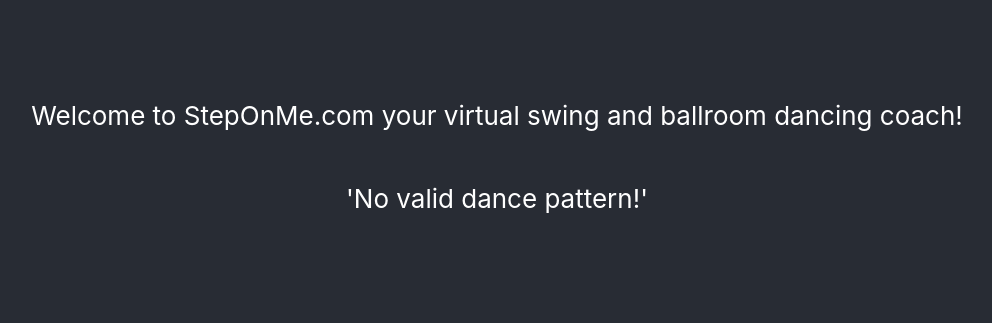
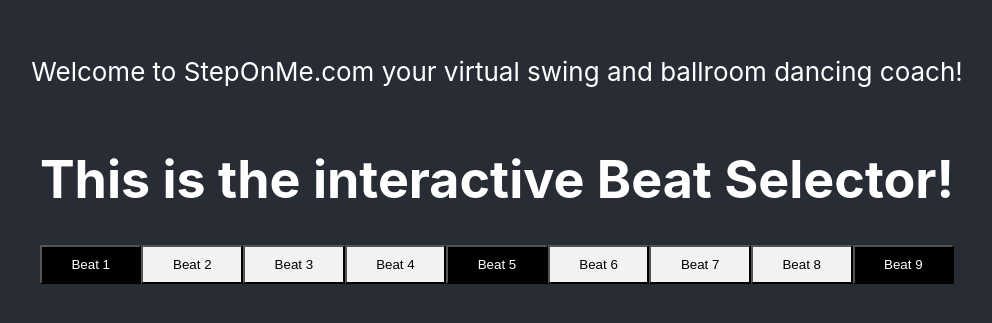
Before and after one commit to arcticpolarbear/step-on-me, a React (Create React App) app: page / in a window 1280 px wide. Shown: the part 243-566 px from the top of the page, without its empty margins (143-1135 px from the left). Built offline with nearby package versions, Linux system fonts and the light colour scheme.

Commit message:
move displayBeat function to CoachInterface component

```diff
--- a/src/components/coach/ui/BeatSelector.css
+++ b/src/components/coach/ui/BeatSelector.css
@@ -10,6 +10,7 @@
 
 .first-beat {
   flex: 1;
-  background-color: #f2f2f2;
+  color: white;
+  background-color: black;
   padding: 10px;
 }
--- a/src/components/coach/ui/BeatSelector.tsx
+++ b/src/components/coach/ui/BeatSelector.tsx
@@ -1,28 +1,31 @@
 import React from 'react'
-import { dancePattern } from '../../../datatypes/datatypes';
+import { BeatSelectorProps } from '../../../interfaces/CoachInterface';
 import './BeatSelector.css'
 
-
 //BeatSelector allows users to view steps on a selected beat.
-function BeatSelector(props: dancePattern) {
-    if (!props.beats || !props.steps || !props.signature) {
-        // handleError('BeatSelector did not receive a valid dance patern!');
+const BeatSelector:React.FC<BeatSelectorProps> = ({pattern, displayBeat}) => {
+    //might want to remove this check after a check is implemented in "updatePattern()"
+    if (!pattern.beats || !pattern.steps || !pattern.signature) {
+        // handleError('BeatSelector did not receive a valid dance pattern!');
         return(<p>'No valid dance pattern!'</p>);
     }
 
+
+
     //generates child "div" elements for the parent element "beat-selector"
     //the first beat of each measure is marked
+    //"signature" is the number of beats per measure
     function generateDivisions(beats: number, signature: number) {
         const items = [];
         let firstBeat = 0
         for (let i = 0; i < beats; i++) {
             if (i === firstBeat) {
-                items.push(<div key={i} className="first-Beat">Beat {i + 1}</div>);
-                //moves firstBeat to next firstBeat
+                items.push(<button key={i}  className="first-beat" onClick={() => displayBeat(i)}>Beat {i + 1}</button>);
+                //moves firstBeat marker to next measure
                 firstBeat += signature;
                 continue;
             }
-            items.push(<div key={i} className="beat.division">Beat {i + 1}</div>);
+            items.push(<button key={i} className="beat-division" onClick={() => displayBeat(i)}>Beat {i + 1}</button>);
         }
         return items;
     }
@@ -30,7 +33,7 @@
     return(
     <div>
         <h1>This is the interactive Beat Selector!</h1>
-        <div className="beat-selector">{generateDivisions(props.beats, props.signature)}</div>
+        <div className="beat-selector">{generateDivisions(pattern.beats, pattern.signature)}</div>
     </div>
     )
 }
--- a/src/datatypes/datatypes.ts
+++ /dev/null
@@ -1,5 +0,0 @@
-export type dancePattern = {
-    beats: number
-    steps: Array<string>
-    signature: number
-}
--- /dev/null
+++ b/src/interfaces/CoachInterface.ts
@@ -0,0 +1,10 @@
+export interface BeatSelectorProps {
+    pattern: {
+        beats: number;
+        steps: string[];
+        signature: number
+
+    };
+    //"void type may need to be changed"
+    displayBeat: (key: number) => void;
+}
```
